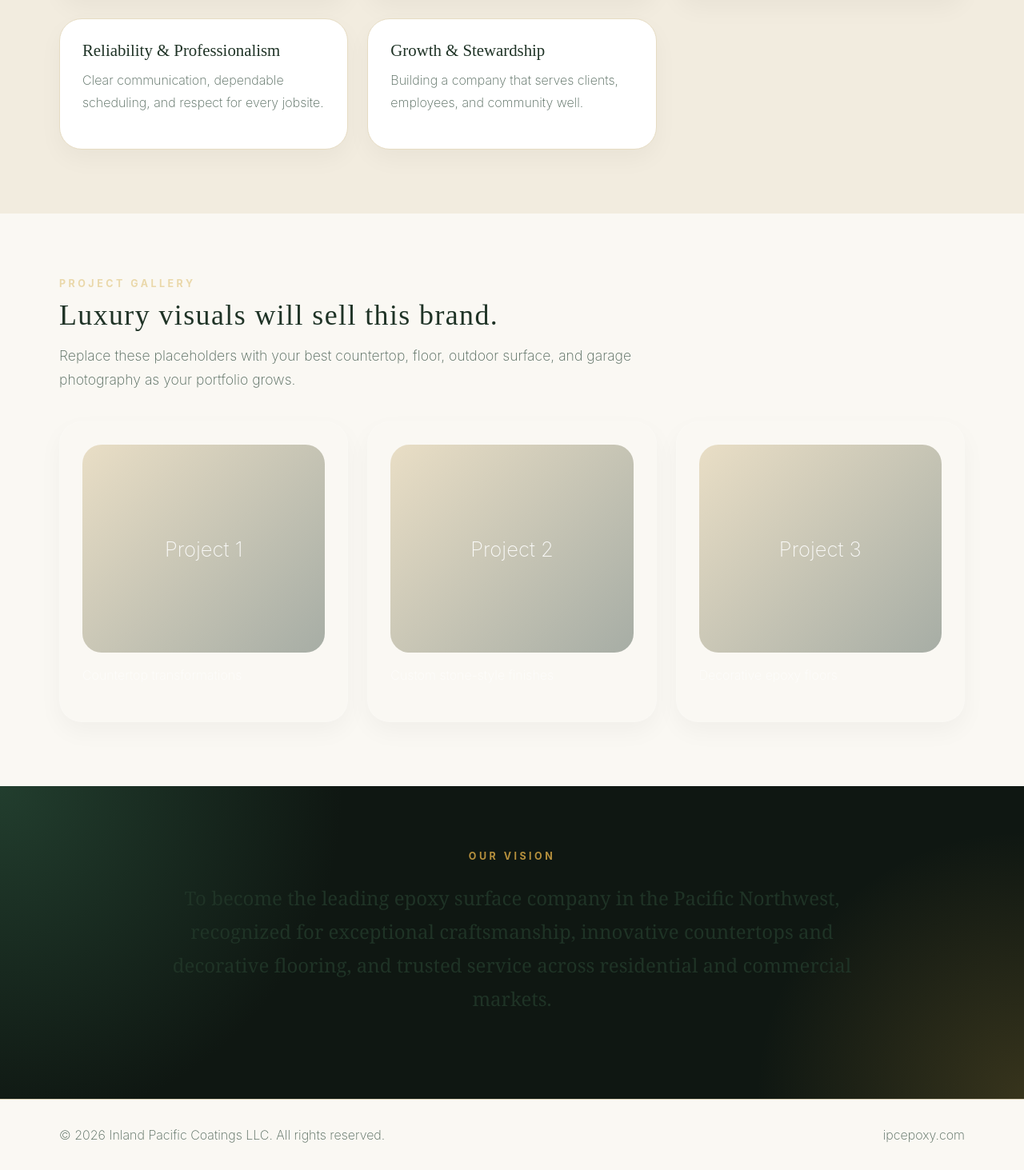
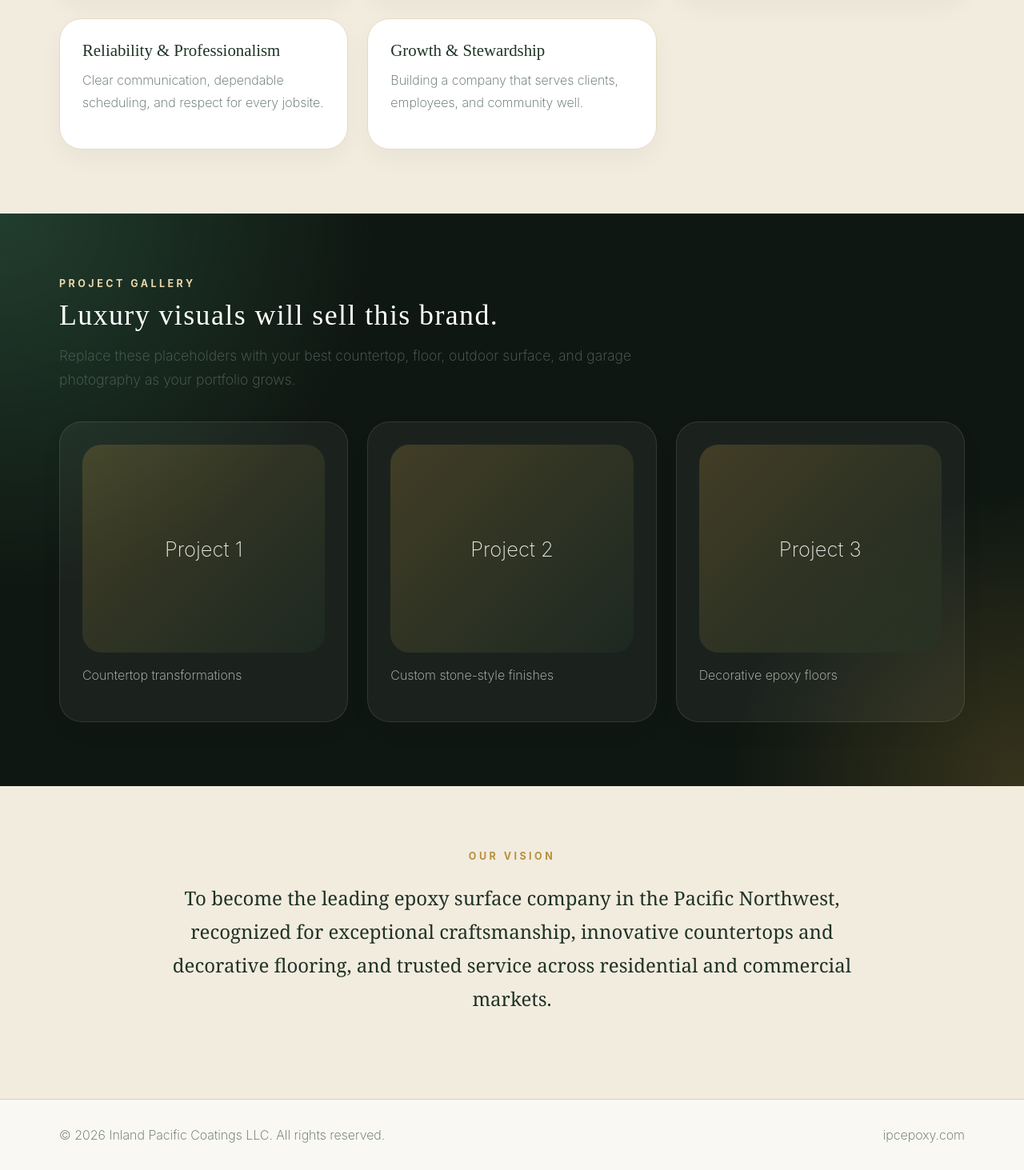
Before and after one commit to Kray93/Inland-Pacific-Coatings, a Next.js app: page / in a window 1280 px wide. Shown: the part 3426-4889 px from the top of the page at 80% size. Built offline with nearby package versions, Linux system fonts and the light colour scheme; a web font is replaced by a local one.

Commit message:
Update section colors page.tsx

```diff
--- a/app/page.tsx
+++ b/app/page.tsx
@@ -210,7 +210,7 @@ export default function HomePage() {
         </div>
       </section>
 
-      <section className="section">
+      <section className="section dark-section">
         <div className="container">
           <div className="eyebrow" style={{ color: "var(--gold-soft)" }}>Project Gallery</div>
           <h2 style={{ marginTop: 14 }}>Luxury visuals will sell this brand.</h2>
@@ -229,7 +229,7 @@ export default function HomePage() {
         </div>
       </section>
 
-      <section className="hero section">
+      <section className="section alt-section">
          <div className="container vision">
           <div className="eyebrow">Our Vision</div>
           <p>
```
